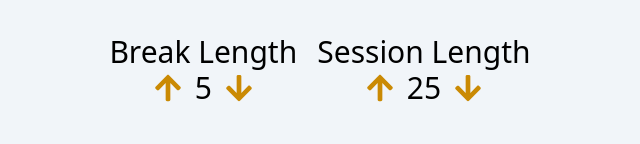
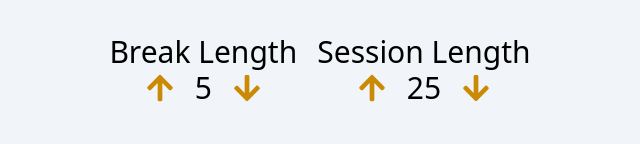
Before and after one commit to BaraouSaid/pomodoro_clock, a React (Vite) app: page / in a window 1280 px wide. Shown: the part 269-413 px from the top of the page, without its empty margins (320-960 px from the left). Built offline with nearby package versions, Linux system fonts and the light colour scheme.

Commit message:
changed the gap between the arrows from 3 to 5

```diff
--- a/src/App.jsx
+++ b/src/App.jsx
@@ -38,7 +38,7 @@ function App() {
         <div className="flex flex-row gap-5">
           <div className="flex flex-col items-center">
             <div id="break-label">Break Length</div>
-            <div className="flex items-center gap-3">
+            <div className="flex items-center gap-5">
               <FaArrowUp
                 id="break-increment"
                 className="text-yellow-600 hover:cursor-pointer"
@@ -56,7 +56,7 @@ function App() {
           </div>
           <div className="flex flex-col items-center">
             <div id="session-label">Session Length</div>
-            <div className="flex items-center gap-3">
+            <div className="flex items-center gap-5">
               <FaArrowUp
                 id="session-increment"
                 className="text-yellow-600 hover:cursor-pointer"
```
